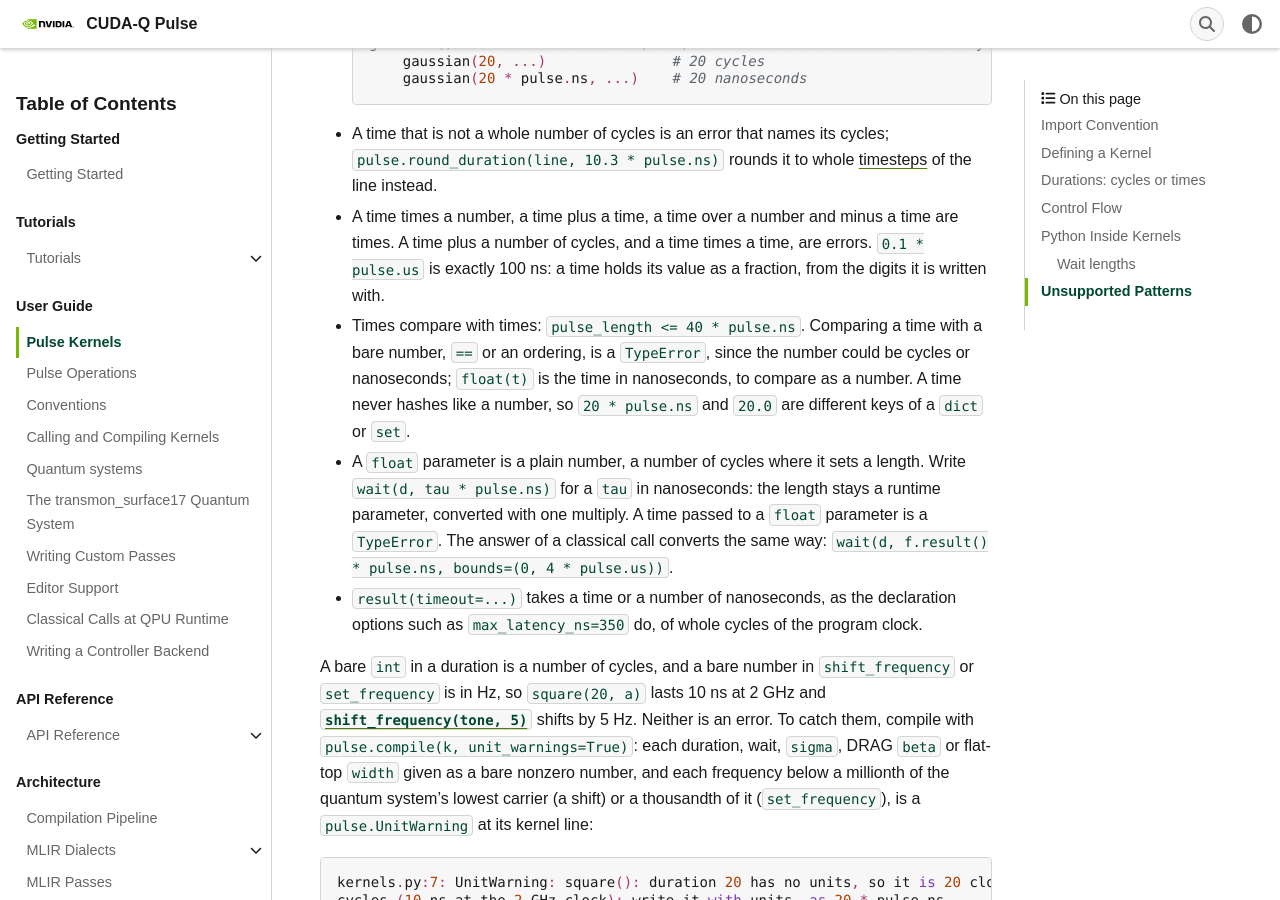
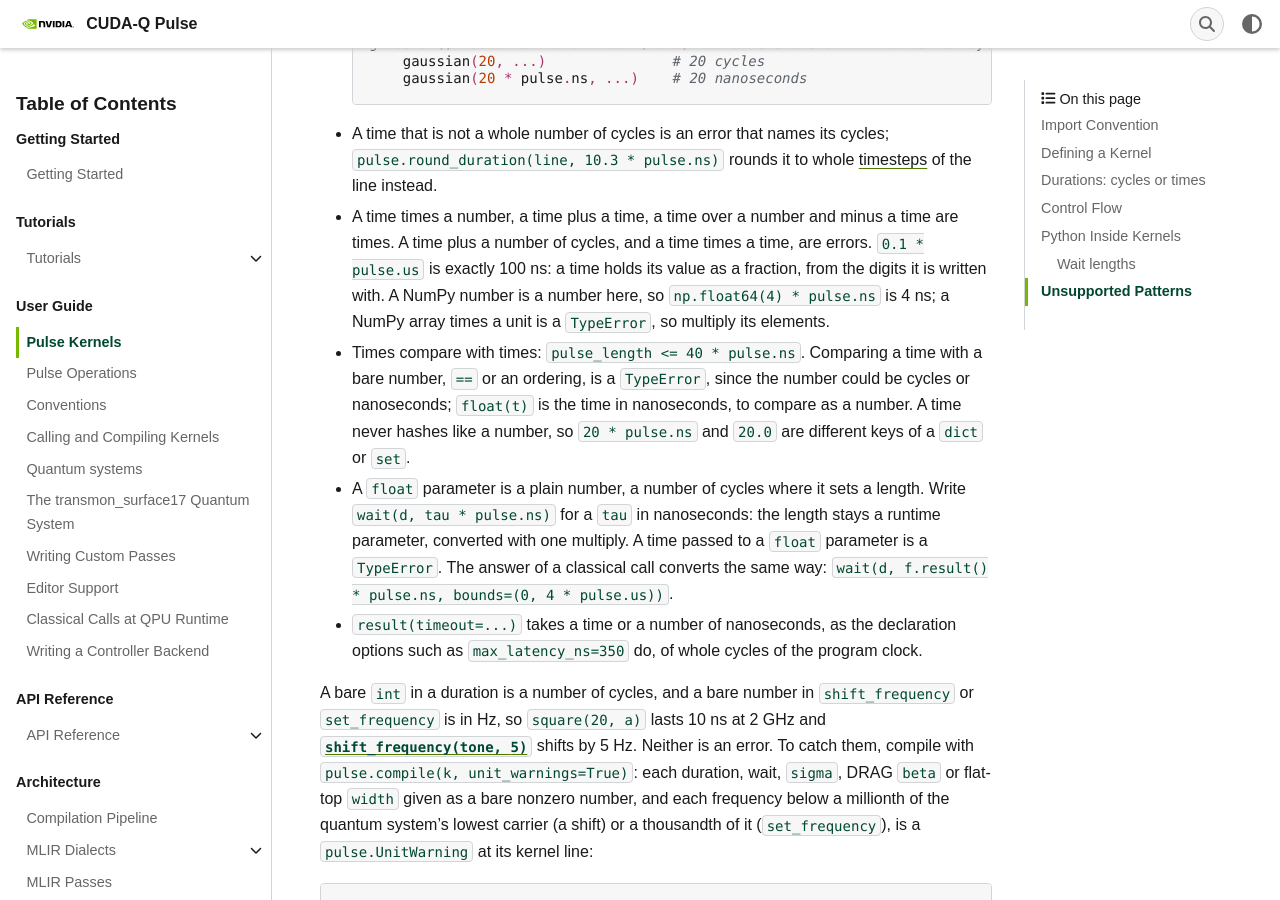
Before and after one commit to Arishsingh/cudaq-pulse, a Sphinx documentation site: the page built from docs/user_guide/kernels.rst, in a window 1280 px wide and 900 px high, scrolled down 3077 px. Built offline with Sphinx 7.4.7, drawn with Linux system fonts in a browser that asks for light colours; some web fonts are replaced; pages that are not in the unit, such as notebooks, are missing from menus; the version number could not be read and is left out.

Commit message:
Keep the unit when a NumPy number multiplies a time
Signed-off-by: Vyron Vasileiadis <hi@fedonman.com>

```diff
--- a/docs/user_guide/kernels.rst
+++ b/docs/user_guide/kernels.rst
@@ -160,6 +160,8 @@ them from a calibration the kernel closes over.
   a time are times. A time plus a number of cycles, and a time times a
   time, are errors. ``0.1 * pulse.us`` is exactly 100 ns: a time holds its
   value as a fraction, from the digits it is written with.
+  A NumPy number is a number here, so ``np.float64(4) * pulse.ns`` is 4 ns;
+  a NumPy array times a unit is a ``TypeError``, so multiply its elements.
 - Times compare with times: ``pulse_length <= 40 * pulse.ns``. Comparing a
   time with a bare number, ``==`` or an ordering, is a ``TypeError``, since
   the number could be cycles or nanoseconds; ``float(t)`` is the time in
```
Also changed, not shown: CHANGELOG.md (+7 -0 lines), 2 other files.
